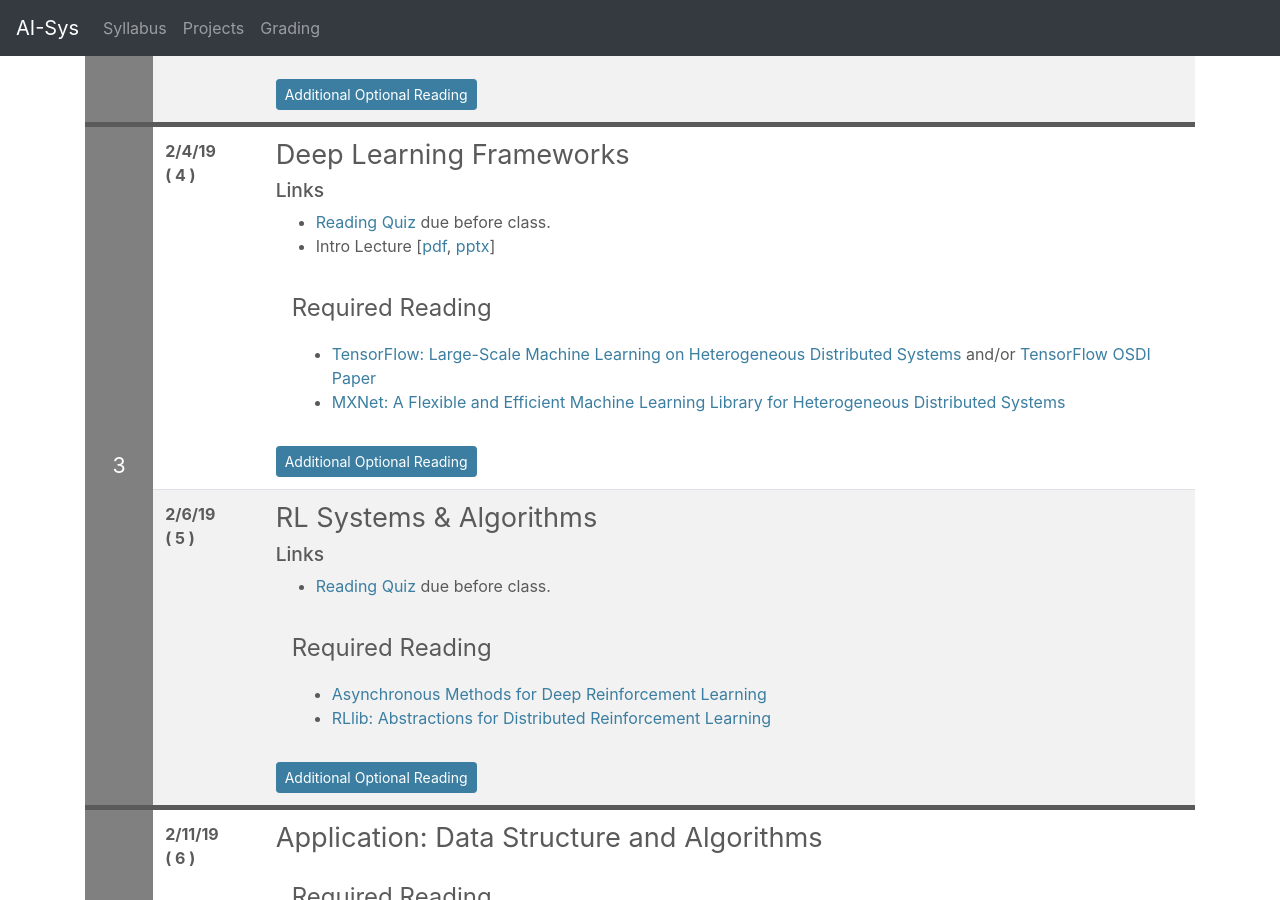
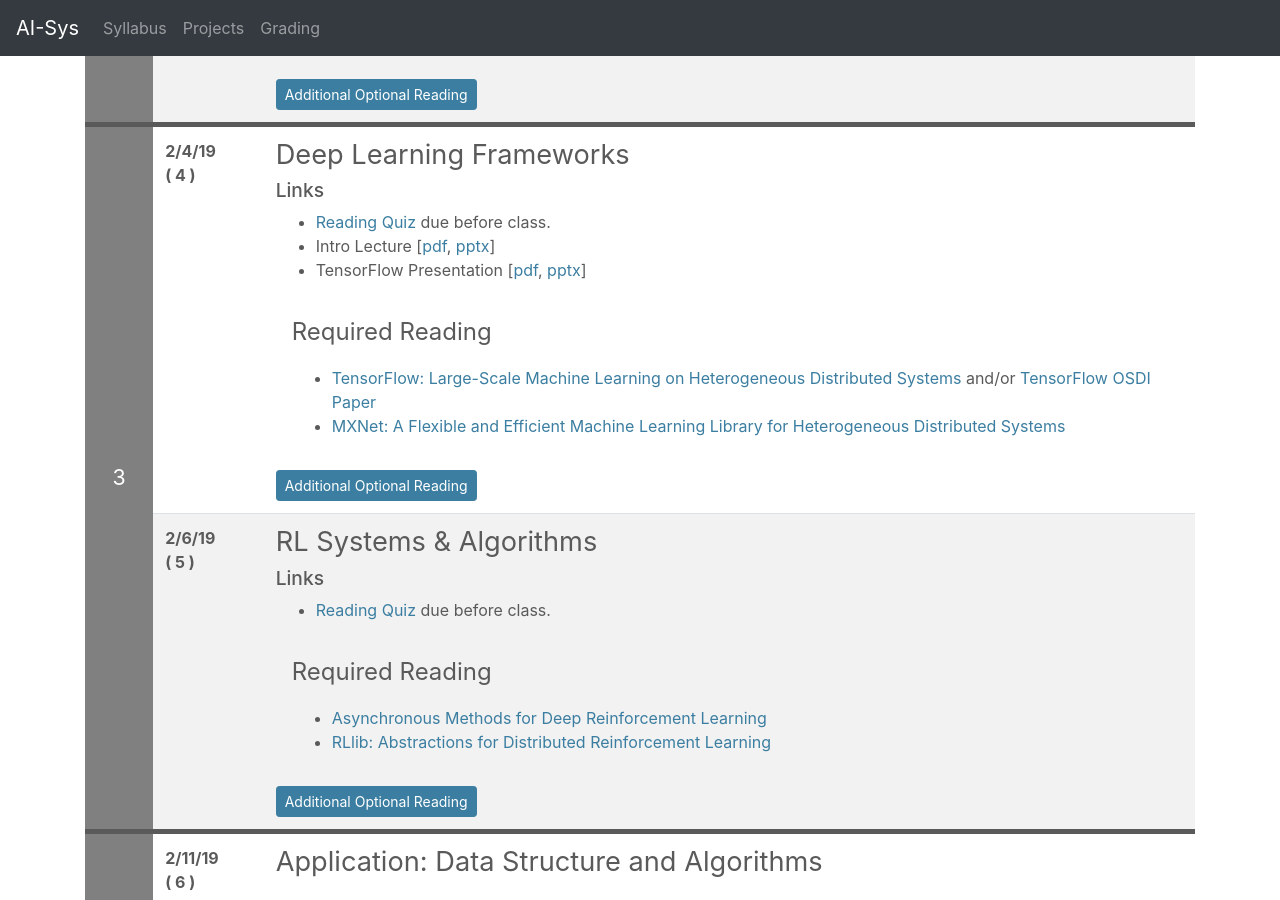
Before and after one commit to ucbrise/cs294-ai-sys-sp19, a Jekyll site: the page built from index.md, in a window 1280 px wide and 900 px high, scrolled down 2280 px. Built offline with Jekyll 4.4.1, drawn with Linux system fonts in a browser that asks for light colours; nearby versions of some CDN libraries; our own code applies the rules of GitHub Pages for plain Markdown files.

Commit message:
added tensorflow presentation

```diff
--- a/index.md
+++ b/index.md
@@ -240,6 +240,7 @@ If you find some of the reading confusing and want a more gentle introduction, t
 ### Links
 * [Reading Quiz](https://goo.gl/forms/vxGNPZ9HK99Yl6QI2) due before class.
 * Intro Lecture [[pdf](assets/lectures/lec04/lec04.pdf), [pptx](assets/lectures/lec04/lec04.pptx)]
+* TensorFlow Presentation [[pdf](assets/lectures/lec04/tf.pdf), [pptx](assets/lectures/lec04/tf.pptx)]
 
 
 
```
